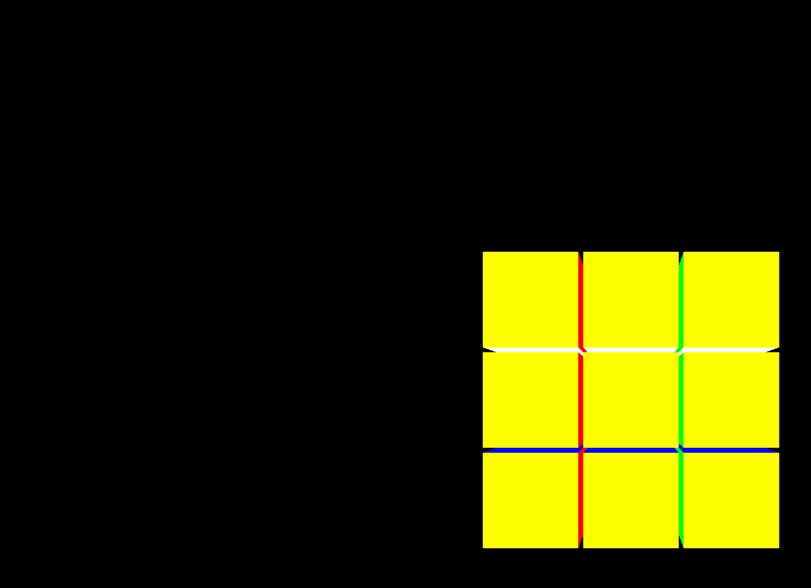
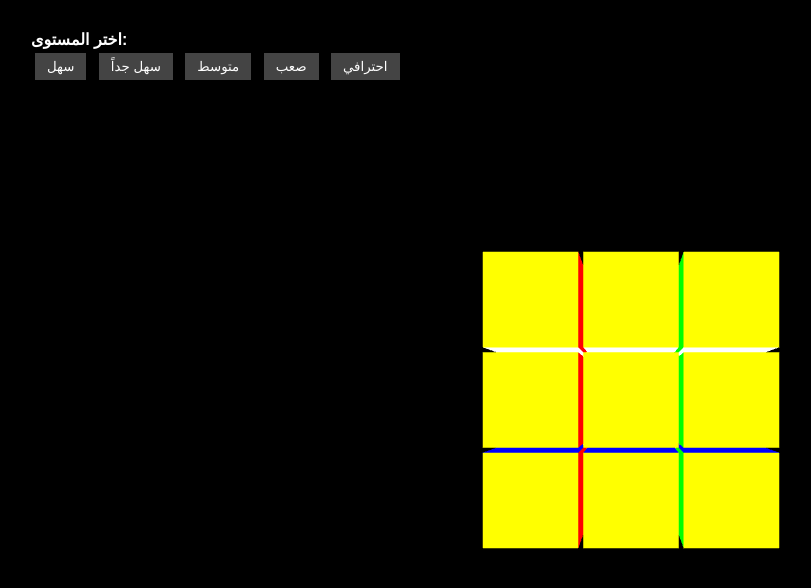
Before and after one commit to ZED-APP/rubiccub, a plain HTML site: page index.html in a window 1280 px wide. Shown: the whole page, without its empty margins (9-820 px from the left). Drawn offline with nearby package versions, Linux system fonts and the light colour scheme; animation ran at ten frames a second.

Commit message:
Update index.html

```diff
--- a/index.html
+++ b/index.html
@@ -2,35 +2,78 @@
 <html lang="en">
 <head>
   <meta charset="UTF-8" />
-  <title>3D Rubik's Cube</title>
+  <title>3D Rubik's Cube - Levels</title>
   <style>
-    body { margin: 0; overflow: hidden; }
-    canvas { display: block; }
+    body { margin: 0; overflow: hidden; font-family: sans-serif; background: #111; color: white; }
+    #levelMenu {
+      position: absolute;
+      top: 20px;
+      left: 20px;
+      z-index: 1;
+      background: rgba(0,0,0,0.8);
+      padding: 10px 20px;
+      border-radius: 8px;
+    }
+    #levelMenu button {
+      margin: 4px;
+      padding: 6px 12px;
+      border: none;
+      background: #444;
+      color: white;
+      cursor: pointer;
+    }
+    #levelMenu button:hover {
+      background: #666;
+    }
   </style>
 </head>
 <body>
+  <div id="levelMenu">
+    <strong>اختر المستوى:</strong><br>
+    <button onclick="startLevel(1)">سهل</button>
+    <button onclick="startLevel(2)">سهل جداً</button>
+    <button onclick="startLevel(3)">متوسط</button>
+    <button onclick="startLevel(4)">صعب</button>
+    <button onclick="startLevel(5)">احترافي</button>
+  </div>
+
   <script src="https://cdnjs.cloudflare.com/ajax/libs/three.js/r134/three.min.js"></script>
   <script src="https://cdn.jsdelivr.net/npm/three@0.134.0/examples/js/controls/OrbitControls.min.js"></script>
   <script>
-    let scene = new THREE.Scene();
-    let camera = new THREE.PerspectiveCamera(75, window.innerWidth/window.innerHeight, 0.1, 1000);
-    let renderer = new THREE.WebGLRenderer({antialias: true});
+    let scene, camera, renderer, controls, cubelets = [];
+
+    function initScene() {
+      scene = new THREE.Scene();
+      camera = new THREE.PerspectiveCamera(75, window.innerWidth/window.innerHeight, 0.1, 1000);
+      renderer = new THREE.WebGLRenderer({antialias: true});
       renderer.setSize(window.innerWidth, window.innerHeight);
       document.body.appendChild(renderer.domElement);
 
-    let controls = new THREE.OrbitControls(camera, renderer.domElement);
+      controls = new THREE.OrbitControls(camera, renderer.domElement);
+      camera.position.z = 7;
 
-    const colors = [0xff0000, 0x00ff00, 0x0000ff, 0xffffff, 0xffff00, 0xffa500];
+      window.addEventListener('resize', () => {
+        camera.aspect = window.innerWidth / window.innerHeight;
+        camera.updateProjectionMatrix();
+        renderer.setSize(window.innerWidth, window.innerHeight);
+      });
+
+      animate();
+    }
 
     function createCubelet(x, y, z) {
+      const colors = [0xff0000, 0x00ff00, 0x0000ff, 0xffffff, 0xffff00, 0xffa500];
       let geometry = new THREE.BoxGeometry(1, 1, 1);
-      let materials = colors.map(color => new THREE.MeshBasicMaterial({ color }));
+      let materials = colors.map(c => new THREE.MeshBasicMaterial({ color: c }));
       let cube = new THREE.Mesh(geometry, materials);
       cube.position.set(x, y, z);
       return cube;
     }
 
-    let cubelets = [];
+    function buildCube() {
+      // Remove old cubelets
+      cubelets.forEach(c => scene.remove(c));
+      cubelets = [];
       for (let x = -1; x <= 1; x++) {
         for (let y = -1; y <= 1; y++) {
           for (let z = -1; z <= 1; z++) {
@@ -40,8 +83,27 @@
           }
         }
       }
+    }
 
-    camera.position.z = 7;
+    function shuffleCube(times) {
+      for (let i = 0; i < times; i++) {
+        const axis = ['x', 'y', 'z'][Math.floor(Math.random() * 3)];
+        const angle = Math.PI / 2 * (Math.random() > 0.5 ? 1 : -1);
+        const index = [-1, 0, 1][Math.floor(Math.random() * 3)];
+        const toRotate = cubelets.filter(c => Math.round(c.position[axis]) === index);
+        const matrix = new THREE.Matrix4().makeRotationAxis(
+          axis === 'x' ? new THREE.Vector3(1,0,0) : axis === 'y' ? new THREE.Vector3(0,1,0) : new THREE.Vector3(0,0,1),
+          angle
+        );
+        toRotate.forEach(c => c.position.applyMatrix4(matrix));
+      }
+    }
+
+    function startLevel(level) {
+      buildCube();
+      const shuffleCount = [0, 2, 4, 8, 16];
+      shuffleCube(shuffleCount[level - 1]);
+    }
 
     function animate() {
       requestAnimationFrame(animate);
@@ -49,13 +111,8 @@
       renderer.render(scene, camera);
     }
 
-    animate();
-
-    window.addEventListener('resize', () => {
-      camera.aspect = window.innerWidth / window.innerHeight;
-      camera.updateProjectionMatrix();
-      renderer.setSize(window.innerWidth, window.innerHeight);
-    });
+    initScene();
+    buildCube();
   </script>
 </body>
 </html>
```
Lines whose indentation alone changed are shown as unchanged.
